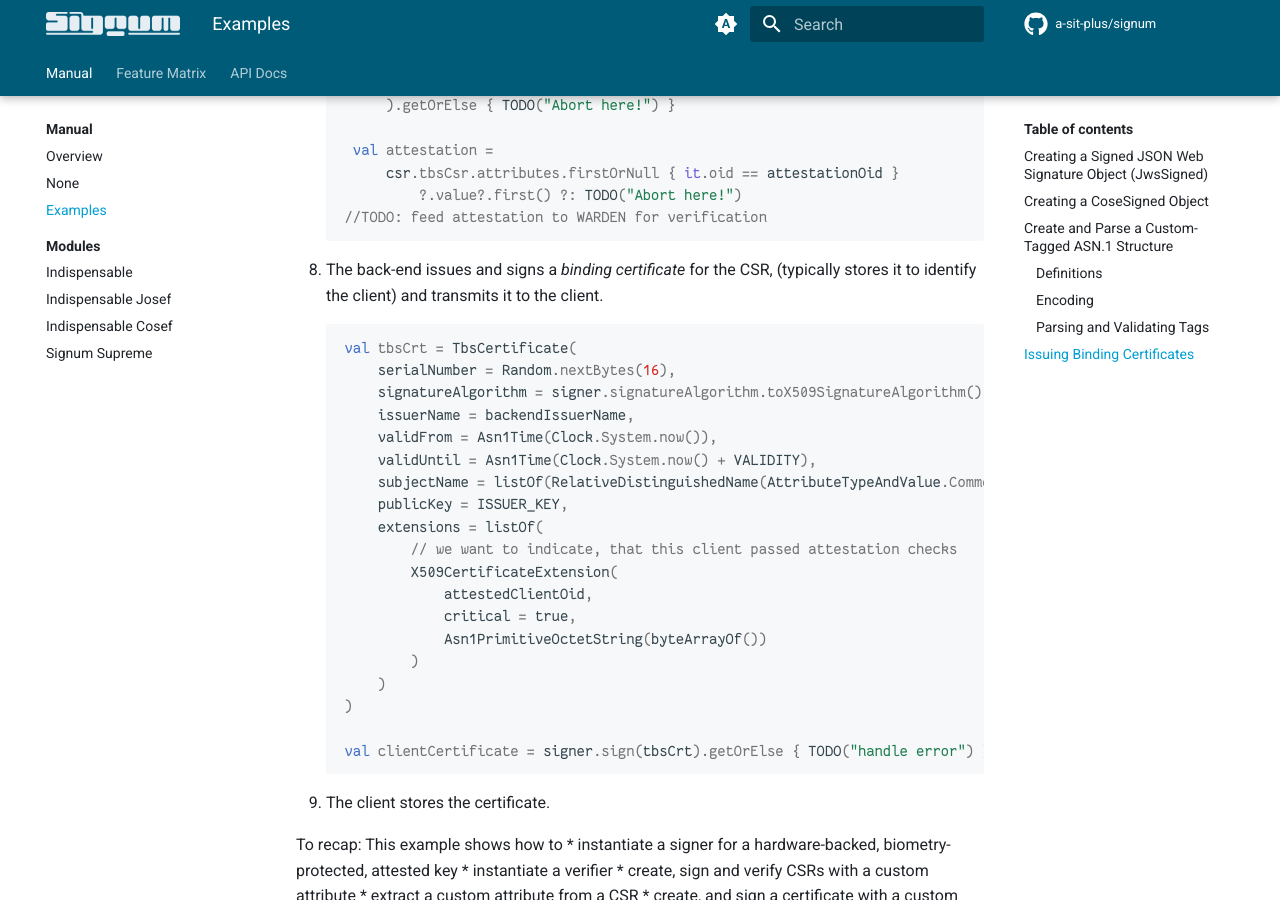
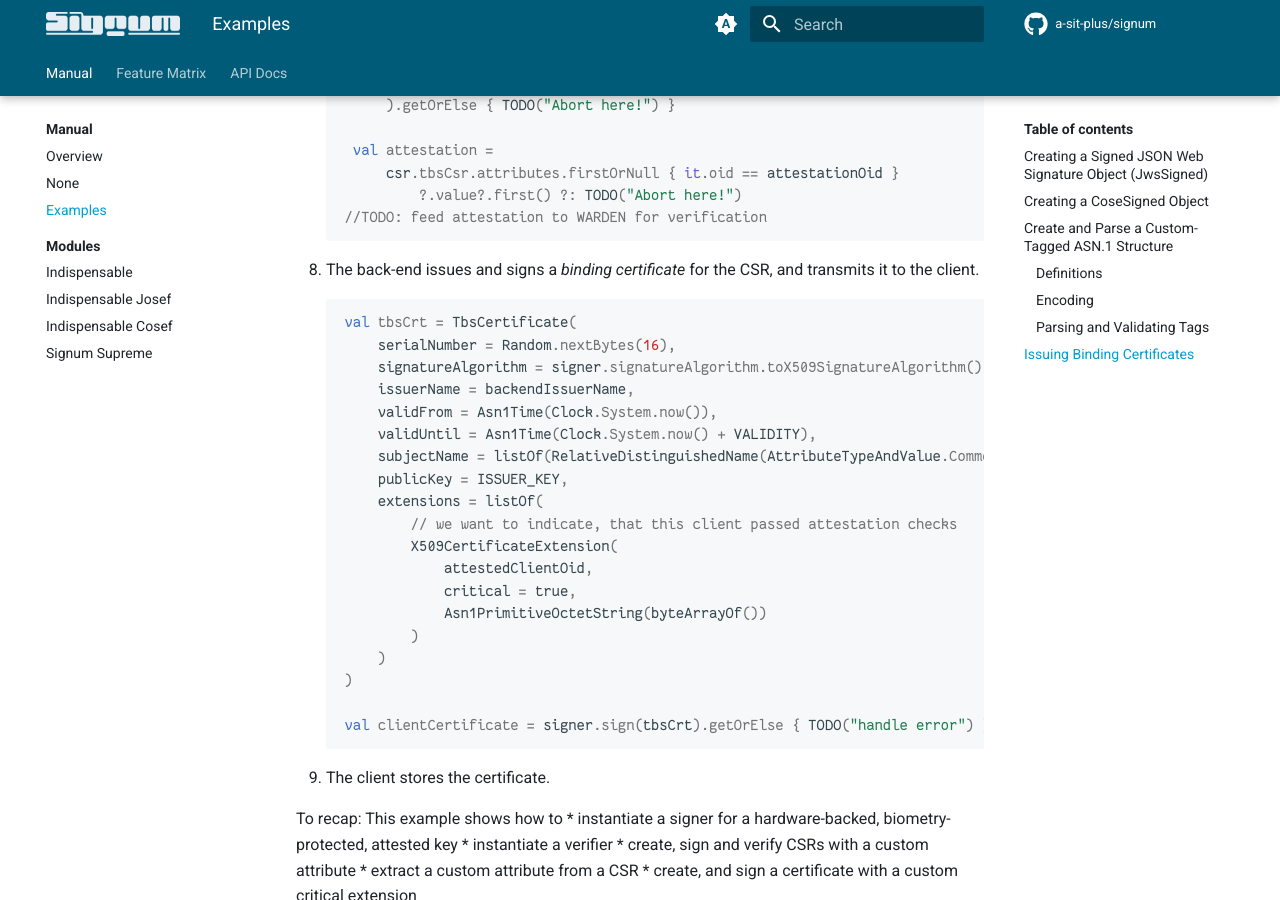
Before and after one commit to a-sit-plus/signum, an MkDocs documentation site: the page built from docs/docs/examples.md, in a window 1280 px wide and 900 px high, scrolled down 6048 px. Built offline with MkDocs 1.6.1 and Material for MkDocs 9.7.7, drawn with Linux system fonts in a browser that asks for light colours; comment, search, counter and statistics services are not loaded.

Commit message:
remove dodgy test form examples

````diff
--- a/docs/docs/examples.md
+++ b/docs/docs/examples.md
@@ -285,7 +285,7 @@ This process works more or less as follows:
                ?.value?.first() ?: TODO("Abort here!")
       //TODO: feed attestation to WARDEN for verification
       ```
-8. The back-end issues and signs a _binding certificate_ for the CSR, (typically stores it to identify the client) and transmits it to the client.
+8. The back-end issues and signs a _binding certificate_ for the CSR, and transmits it to the client.
 ```kotlin
 val tbsCrt = TbsCertificate(
     serialNumber = Random.nextBytes(16),
````
